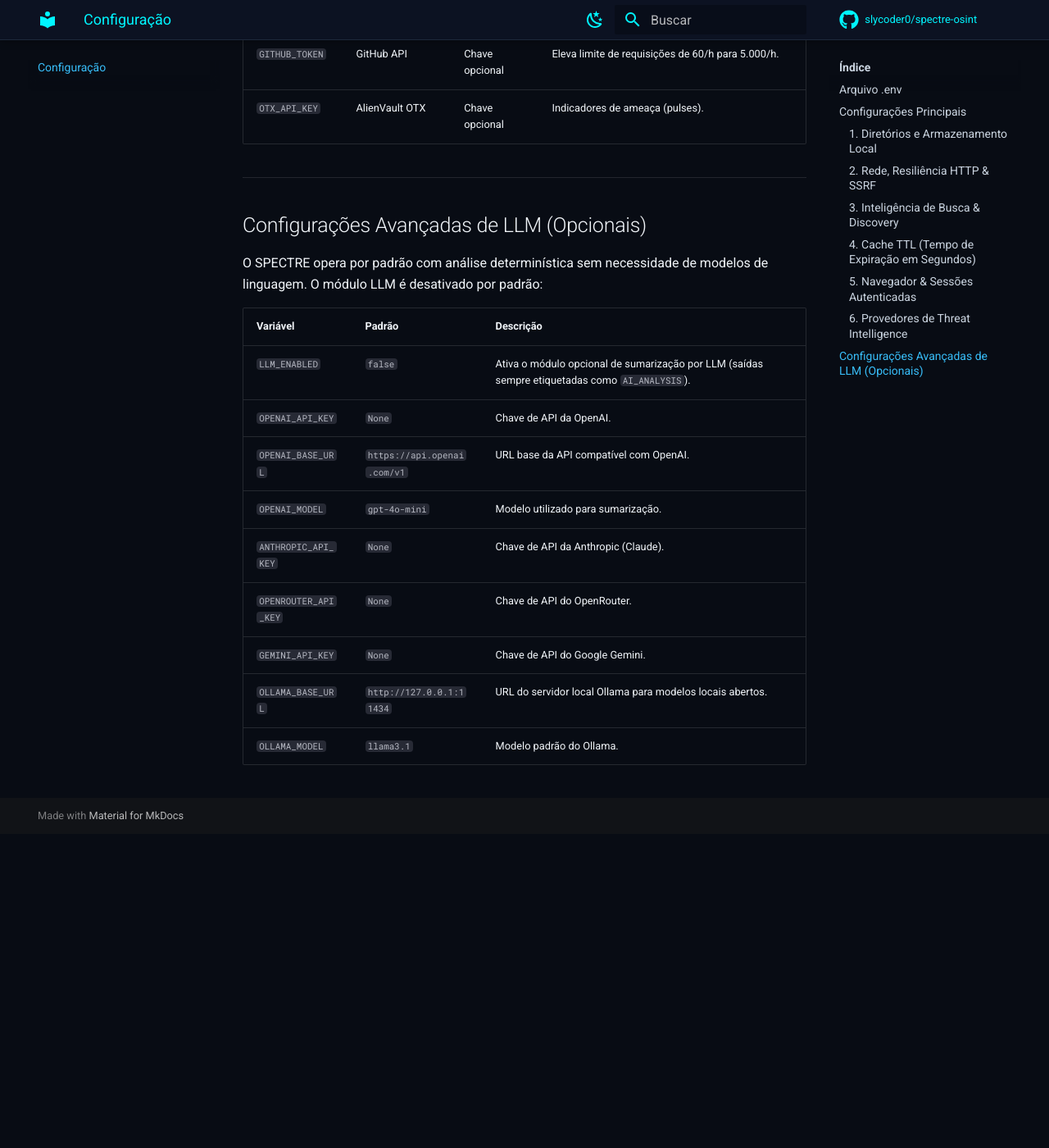
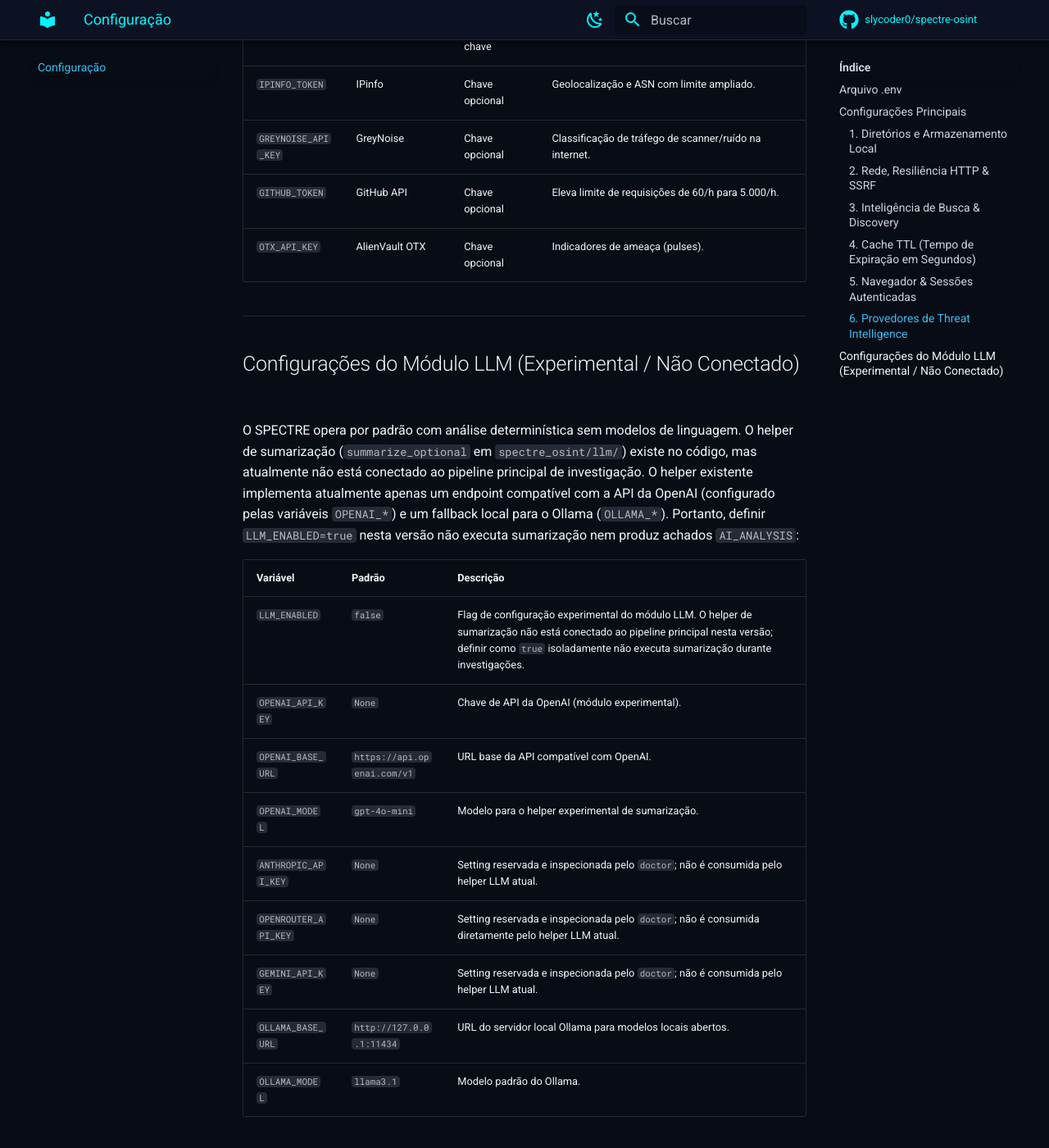
Before and after one commit to slycoder0/spectre-osint, an MkDocs documentation site: the page built from docs/configuration.md, in a window 1280 px wide and 1400 px high, scrolled down 4842 px. Shown: the whole window at 82% size. Built offline with MkDocs 1.6.1 and Material for MkDocs 9.7.7, drawn with Linux system fonts in a browser that asks for light colours; comment, search, counter and statistics services are not loaded; before the commit the page ends 5859 px from its top, so only the background shows below that; some of the changed text lies outside the part shown.

Commit message:
docs: align documentation with runtime behavior

```diff
--- a/docs/configuration.md
+++ b/docs/configuration.md
@@ -42,7 +42,7 @@
 | `SPECTRE_SSRF_ENABLED` | `true` | Bloqueia requisições a redes privadas, loopback e metadados de nuvem (`169.254.169.254`). |
 | `SPECTRE_ALLOW_PRIVATE_TARGETS`| `false` | Permite explicitamente alvos em redes privadas se ativado pelo operador. |
 | `SPECTRE_ALLOW_PUBLIC_BIND` | `false` | Permite vincular o servidor web legado em interfaces externas (não recomendado). |
-| `SPECTRE_WEB_HOST` | `127.0.0.1` | Endereço de bind da interface web legada (sempre loopback por padrão). |
+| `SPECTRE_WEB_HOST` | `127.0.0.1` | Campo de configuração em `Settings`. O comando CLI `spectre web` possui `--host 127.0.0.1` como padrão; para alterar o endereço de escuta, informe explicitamente `--host <endereço>` na linha de comando (endereços externos exigem `SPECTRE_ALLOW_PUBLIC_BIND=true`). |
 | `SPECTRE_PIVOT_BUDGET` | `8` | Limite de pivôs automáticos por execução padrão. |
 
 ### 3. Inteligência de Busca & Discovery
@@ -85,7 +85,7 @@
 ### 6. Provedores de Threat Intelligence
 
 - **Keyless (sempre consultados sem chave):** `crt.sh`, `RDAP`, `Wayback Machine`.
-- **Optional Key (funcionam sem chave; chave eleva quota):** `GitHub`, `URLScan`, `IPinfo`, `GreyNoise`, `AlienVault OTX`.
+- **Optional Key:** `GitHub`, `URLScan`, `IPinfo`, `GreyNoise` e `AlienVault OTX` não são bloqueados pela ausência da credencial na configuração; quando disponível, cada provedor utiliza sua credencial opcional conforme a implementação.
 - **Required Key (ignorados se a chave não estiver configurada):** `VirusTotal`, `Shodan`, `Censys`, `AbuseIPDB`, `HIBP`.
 
 | Variável | Provedor | Categoria | Descrição |
@@ -104,18 +104,18 @@
 
 ---
 
-## Configurações Avançadas de LLM (Opcionais)
+## Configurações do Módulo LLM (Experimental / Não Conectado)
 
-O SPECTRE opera por padrão com análise determinística sem necessidade de modelos de linguagem. O módulo LLM é desativado por padrão:
+O SPECTRE opera por padrão com análise determinística sem modelos de linguagem. O helper de sumarização (`summarize_optional` em `spectre_osint/llm/`) existe no código, mas atualmente não está conectado ao pipeline principal de investigação. O helper existente implementa atualmente apenas um endpoint compatível com a API da OpenAI (configurado pelas variáveis `OPENAI_*`) e um fallback local para o Ollama (`OLLAMA_*`). Portanto, definir `LLM_ENABLED=true` nesta versão não executa sumarização nem produz achados `AI_ANALYSIS`:
 
 | Variável | Padrão | Descrição |
 | :--- | :--- | :--- |
-| `LLM_ENABLED` | `false` | Ativa o módulo opcional de sumarização por LLM (saídas sempre etiquetadas como `AI_ANALYSIS`). |
-| `OPENAI_API_KEY` | `None` | Chave de API da OpenAI. |
+| `LLM_ENABLED` | `false` | Flag de configuração experimental do módulo LLM. O helper de sumarização não está conectado ao pipeline principal nesta versão; definir como `true` isoladamente não executa sumarização durante investigações. |
+| `OPENAI_API_KEY` | `None` | Chave de API da OpenAI (módulo experimental). |
 | `OPENAI_BASE_URL` | `https://api.openai.com/v1` | URL base da API compatível com OpenAI. |
-| `OPENAI_MODEL` | `gpt-4o-mini` | Modelo utilizado para sumarização. |
-| `ANTHROPIC_API_KEY` | `None` | Chave de API da Anthropic (Claude). |
-| `OPENROUTER_API_KEY`| `None` | Chave de API do OpenRouter. |
-| `GEMINI_API_KEY` | `None` | Chave de API do Google Gemini. |
+| `OPENAI_MODEL` | `gpt-4o-mini` | Modelo para o helper experimental de sumarização. |
+| `ANTHROPIC_API_KEY` | `None` | Setting reservada e inspecionada pelo `doctor`; não é consumida pelo helper LLM atual. |
+| `OPENROUTER_API_KEY`| `None` | Setting reservada e inspecionada pelo `doctor`; não é consumida diretamente pelo helper LLM atual. |
+| `GEMINI_API_KEY` | `None` | Setting reservada e inspecionada pelo `doctor`; não é consumida pelo helper LLM atual. |
 | `OLLAMA_BASE_URL` | `http://127.0.0.1:11434` | URL do servidor local Ollama para modelos locais abertos. |
 | `OLLAMA_MODEL` | `llama3.1` | Modelo padrão do Ollama. |
```
Also changed, not shown: docs/commands.md (+2 -2 lines), docs/concepts/privacy-and-safety.md (+3 -3 lines), docs/en/commands.md (+2 -2 lines), docs/technical/architecture.md (+3 -3 lines), docs/technical/authenticated-public.md (+2 -2 lines).
